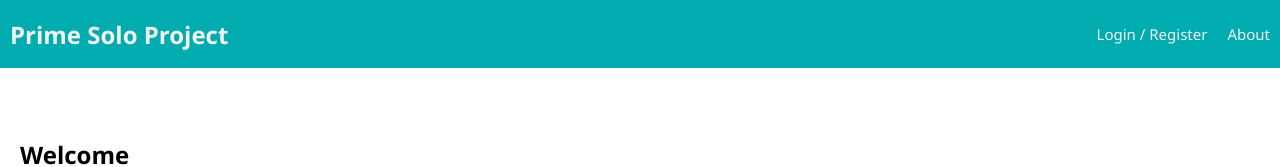
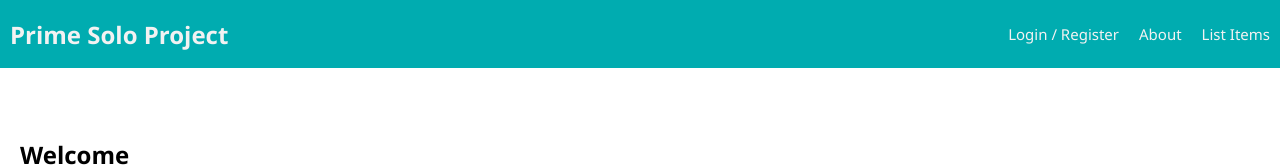
Before and after one commit to BurnerWah/star-db-project, a React (Vite) app: page /home in a window 1280 px wide. Shown: the top 167 px of the page. Built offline with nearby package versions, Linux system fonts and the light colour scheme; no server answers.

Commit message:
Added listning page to nave and router

```diff
--- a/src/App.tsx
+++ b/src/App.tsx
@@ -8,6 +8,7 @@ import { useAppDispatch, useAppSelector } from './hooks/redux.ts'
 import AboutPage from './pages/About'
 import InfoPage from './pages/Info'
 import LandingPage from './pages/Landing'
+import Listing from './pages/Listing/index.tsx'
 import LoginPage from './pages/Login'
 import RegisterPage from './pages/Register'
 import UserPage from './pages/User'
@@ -72,6 +73,8 @@ function App() {
             element={user.id ? <Navigate to="/user" /> : <LandingPage />}
           />
 
+          <Route path="list" element={<Listing />} />
+
           {/* If none of the other routes matched, we will show a 404. */}
           <Route element={<h1>404</h1>} />
         </Routes>
--- a/src/components/Nav/Nav.tsx
+++ b/src/components/Nav/Nav.tsx
@@ -38,6 +38,9 @@ function Nav() {
         <Link className="navLink" to="/about">
           About
         </Link>
+        <Link className="navLink" to="/list">
+          List Items
+        </Link>
       </div>
     </div>
   )
```
